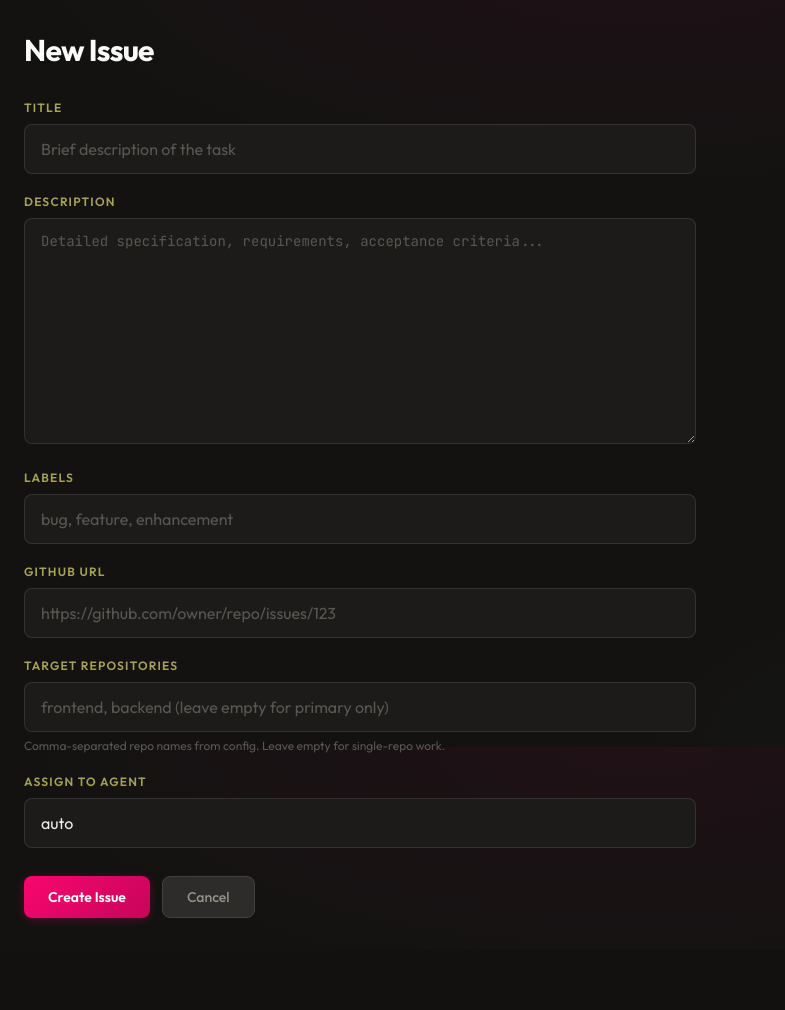
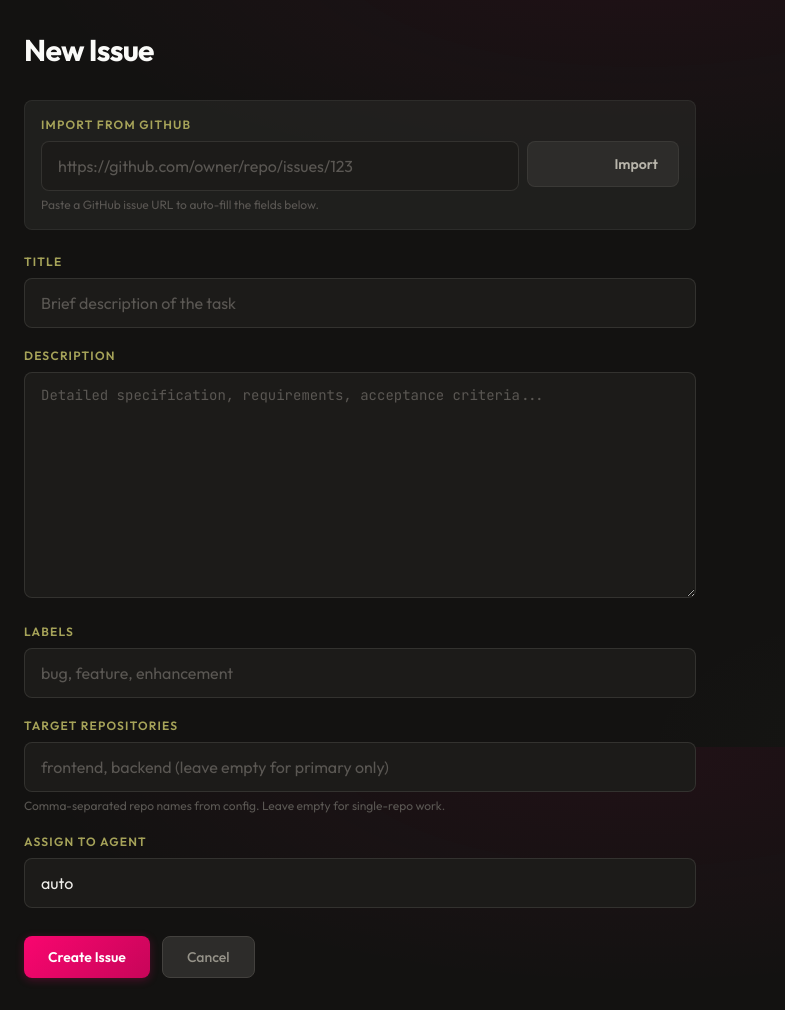
Before and after one commit to fabioesposito/superseded, a FastAPI app: page /issues/new in a window 1280 px wide. Shown: the part 53-1063 px from the top of the page, without its empty margins (0-785 px from the left). Before the commit the page ends 977 px from the top, so only its background shows below. Run offline with FastAPI, Linux system fonts and the light colour scheme; some libraries are stand-ins or nearby versions.

Commit message:
feat: add GitHub import bar to new issue form

```diff
--- a/templates/issue_new.html
+++ b/templates/issue_new.html
@@ -8,7 +8,26 @@
     <div class="mb-6 p-4 bg-red-900/30 border border-red-700/50 rounded-lg text-red-300 text-sm">{{ error }}</div>
     {% endif %}
 
+    <div class="mb-6 p-4 bg-shell-800/50 border border-shell-700/40 rounded-lg">
+        <label class="block text-xs font-semibold uppercase tracking-widest text-sand-500 mb-2">Import from GitHub</label>
+        <div class="flex gap-2">
+            <input type="text" name="github_url" form="import-form"
+                class="flex-1 bg-shell-900 border border-shell-700/60 rounded-lg px-4 py-3 text-shell-100 placeholder-shell-600 focus:outline-none focus:border-neon-600 focus:ring-1 focus:ring-neon-600/30 transition-all"
+                placeholder="https://github.com/owner/repo/issues/123"
+                value="{{ github_url or '' }}">
+            <form id="import-form" hx-post="/issues/import" hx-target="#form-container" hx-swap="outerHTML" hx-indicator="#import-spinner">
+                <button type="submit" class="btn-secondary text-shell-300 hover:text-shell-100 bg-shell-800 hover:bg-shell-700 border border-shell-700/60 px-5 py-3 rounded-lg text-sm font-semibold transition-colors whitespace-nowrap">
+                    <span class="htmx-indicator" id="import-spinner">Loading...</span>
+                    <span class="htmx-no-indicator">Import</span>
+                </button>
+            </form>
+        </div>
+        <p class="mt-1.5 text-xs text-shell-600">Paste a GitHub issue URL to auto-fill the fields below.</p>
+    </div>
+
+    <div id="form-container">
     <form action="/issues/new" method="post" class="space-y-5">
+        <input type="hidden" name="github_url" value="{{ github_url or '' }}">
         <div>
             <label class="block text-xs font-semibold uppercase tracking-widest text-sand-500 mb-2">Title</label>
             <input type="text" name="title" required value="{{ title or '' }}"
@@ -26,12 +45,6 @@
             <input type="text" name="labels" value="{{ labels or '' }}"
                 class="w-full bg-shell-900 border border-shell-700/60 rounded-lg px-4 py-3 text-shell-100 placeholder-shell-600 focus:outline-none focus:border-neon-600 focus:ring-1 focus:ring-neon-600/30 transition-all"
                 placeholder="bug, feature, enhancement">
-        </div>
-        <div>
-            <label class="block text-xs font-semibold uppercase tracking-widest text-sand-500 mb-2">GitHub URL</label>
-            <input type="text" name="github_url" value="{{ github_url or '' }}"
-                class="w-full bg-shell-900 border border-shell-700/60 rounded-lg px-4 py-3 text-shell-100 placeholder-shell-600 focus:outline-none focus:border-neon-600 focus:ring-1 focus:ring-neon-600/30 transition-all"
-                placeholder="https://github.com/owner/repo/issues/123">
         </div>
         <div>
             <label class="block text-xs font-semibold uppercase tracking-widest text-sand-500 mb-2">Target Repositories</label>
@@ -54,5 +67,6 @@
             <a href="/" class="btn-secondary text-shell-400 hover:text-shell-200 px-6 py-2.5 rounded-lg text-sm font-medium transition-colors">Cancel</a>
         </div>
     </form>
+    </div>
 </div>
 {% endblock %}
```
